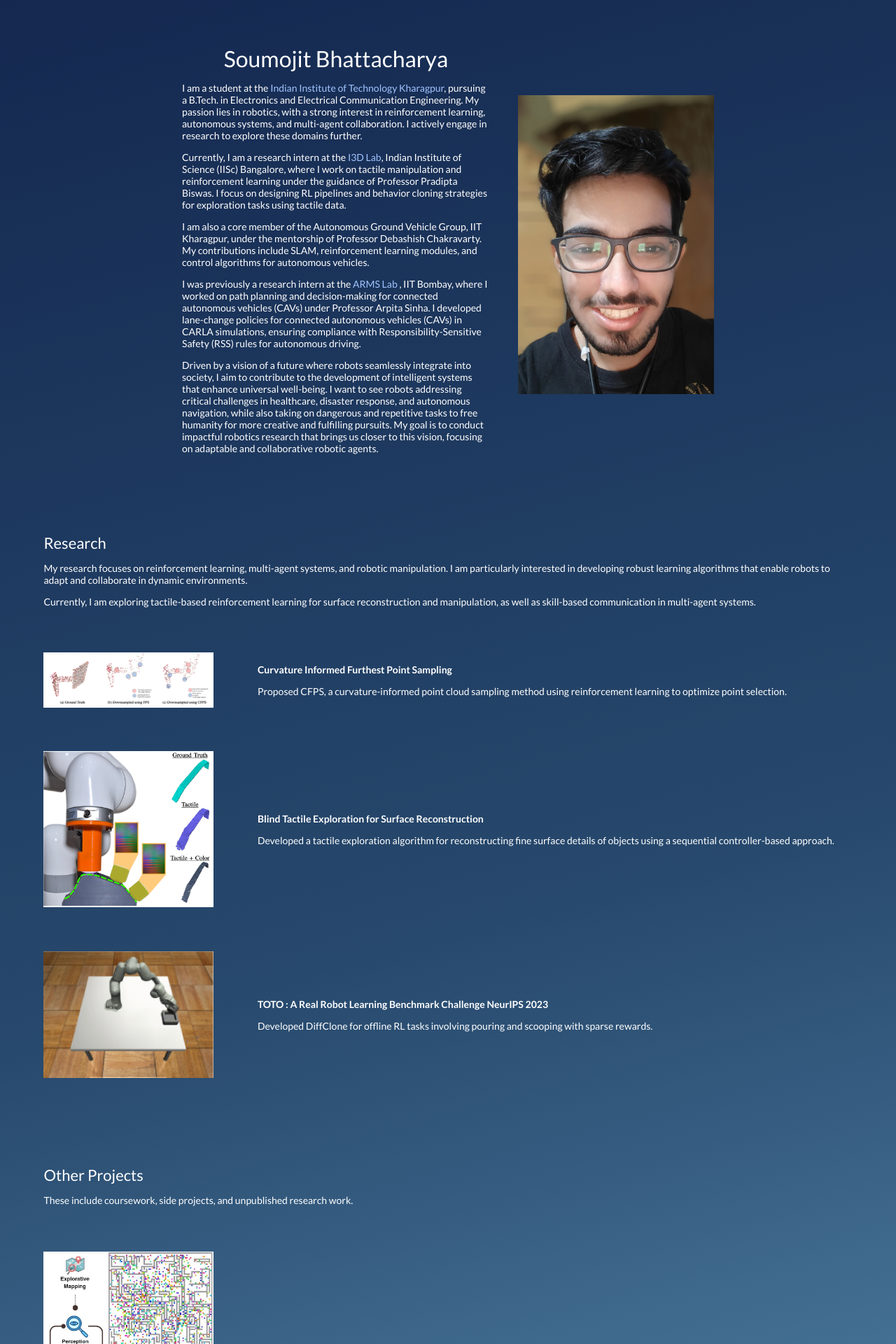
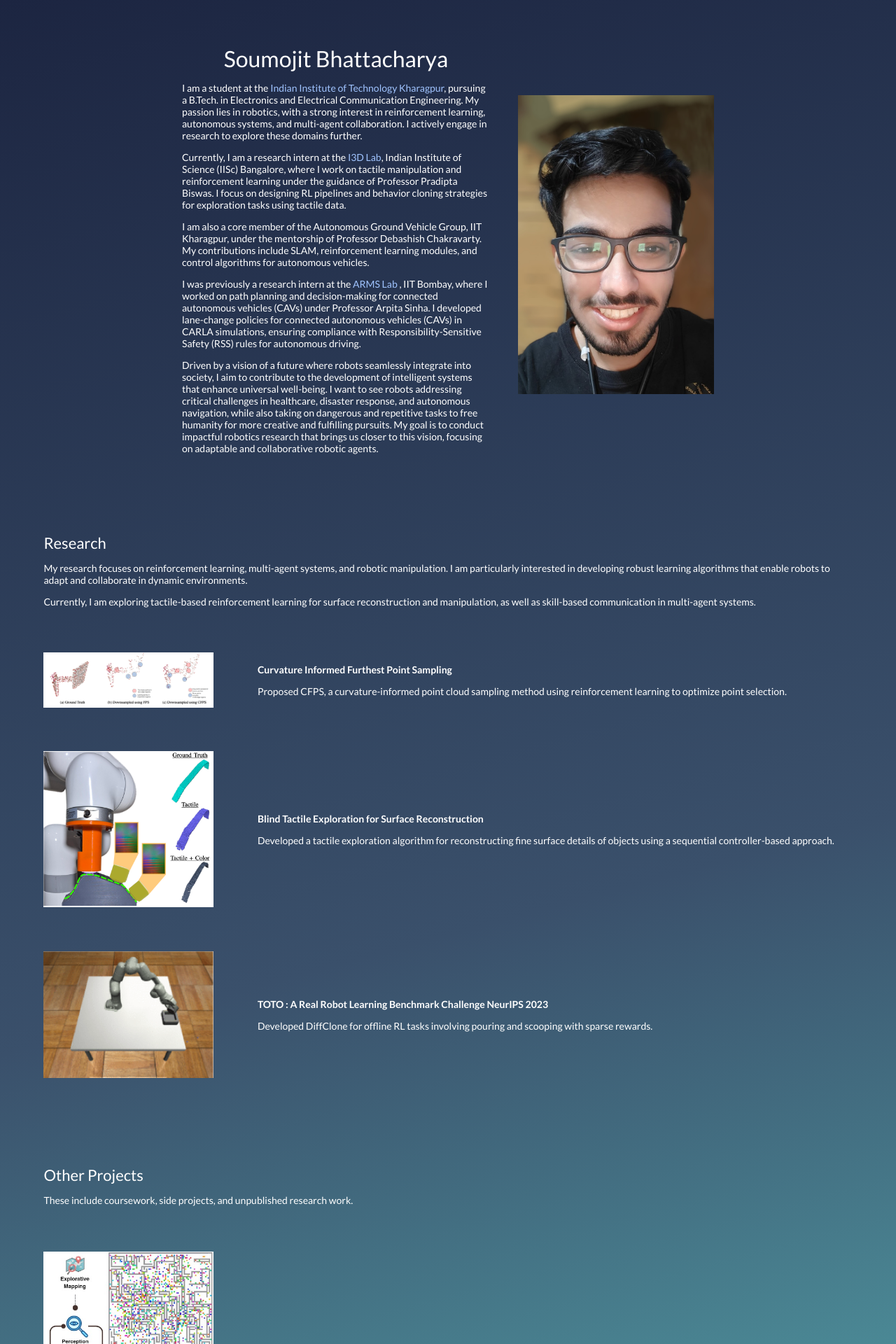
Before and after one commit to BabaYaga840/BabaYaga840.github.io, a Jekyll site: the page built from _posts/2024-12-11-MAPF.markdown, in a window 1280 px wide. Shown: the top 1920 px of the page at 70% size. Built offline with Jekyll 4.4.1, drawn with Linux system fonts in a browser that asks for light colours.

Commit message:
Update default.html

```diff
--- a/_layouts/default.html
+++ b/_layouts/default.html
@@ -24,7 +24,7 @@
 
   <style>
     body {
-      background: linear-gradient(165deg, #142850, #27496d, #6096ba);    /* background: linear-gradient(135deg, #0f2027, #203a43, #2c5364);   Space Grey Gradient */
+      background: linear-gradient(165deg, #1c2541, #3a506b, #5bc0be);    /* background: linear-gradient(135deg, #0f2027, #203a43, #2c5364);   Space Grey Gradient */
       color: #ffffff;  /* White Text */
       margin: 0;
       font-family: 'Lato', sans-serif;
```
